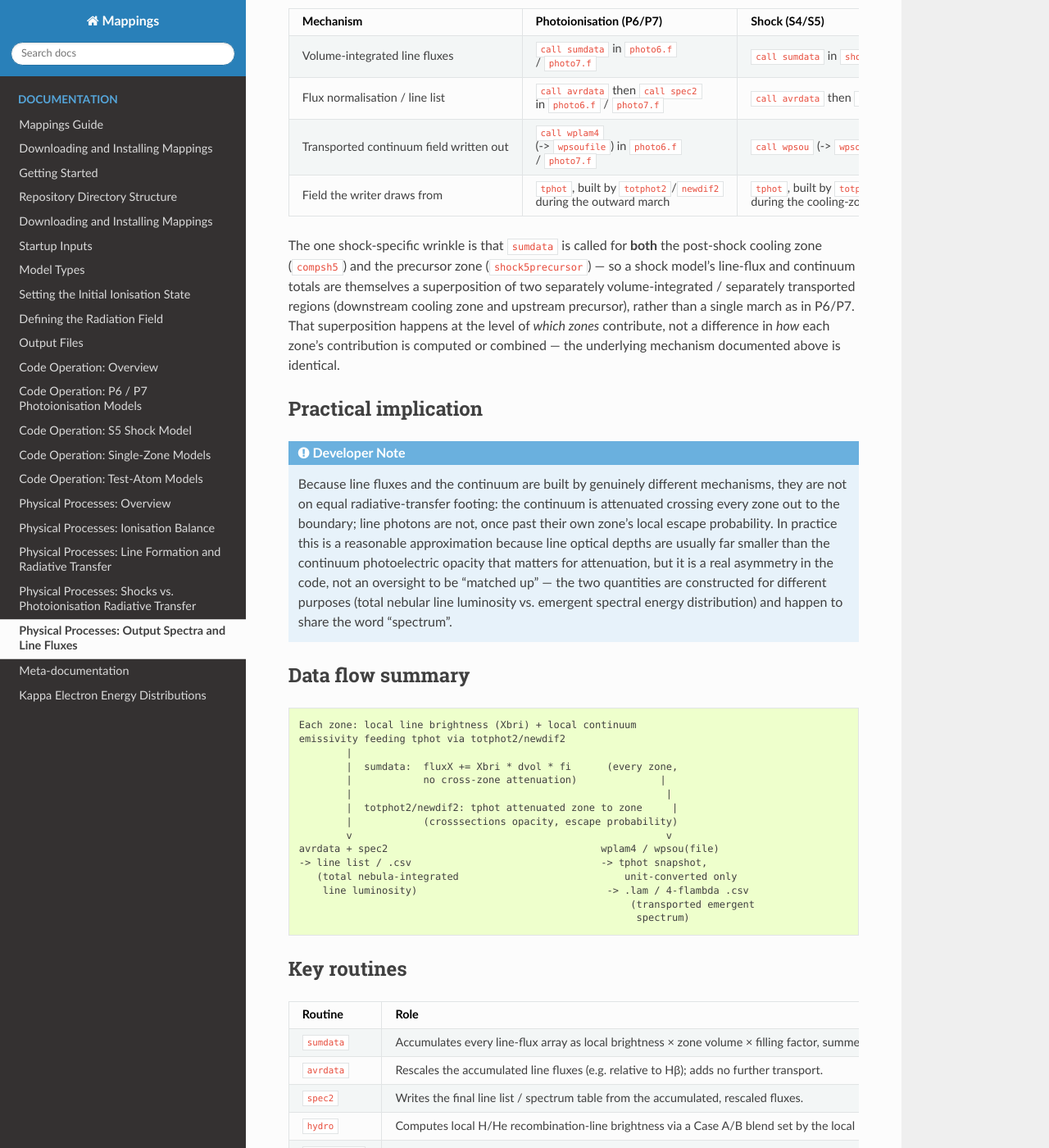
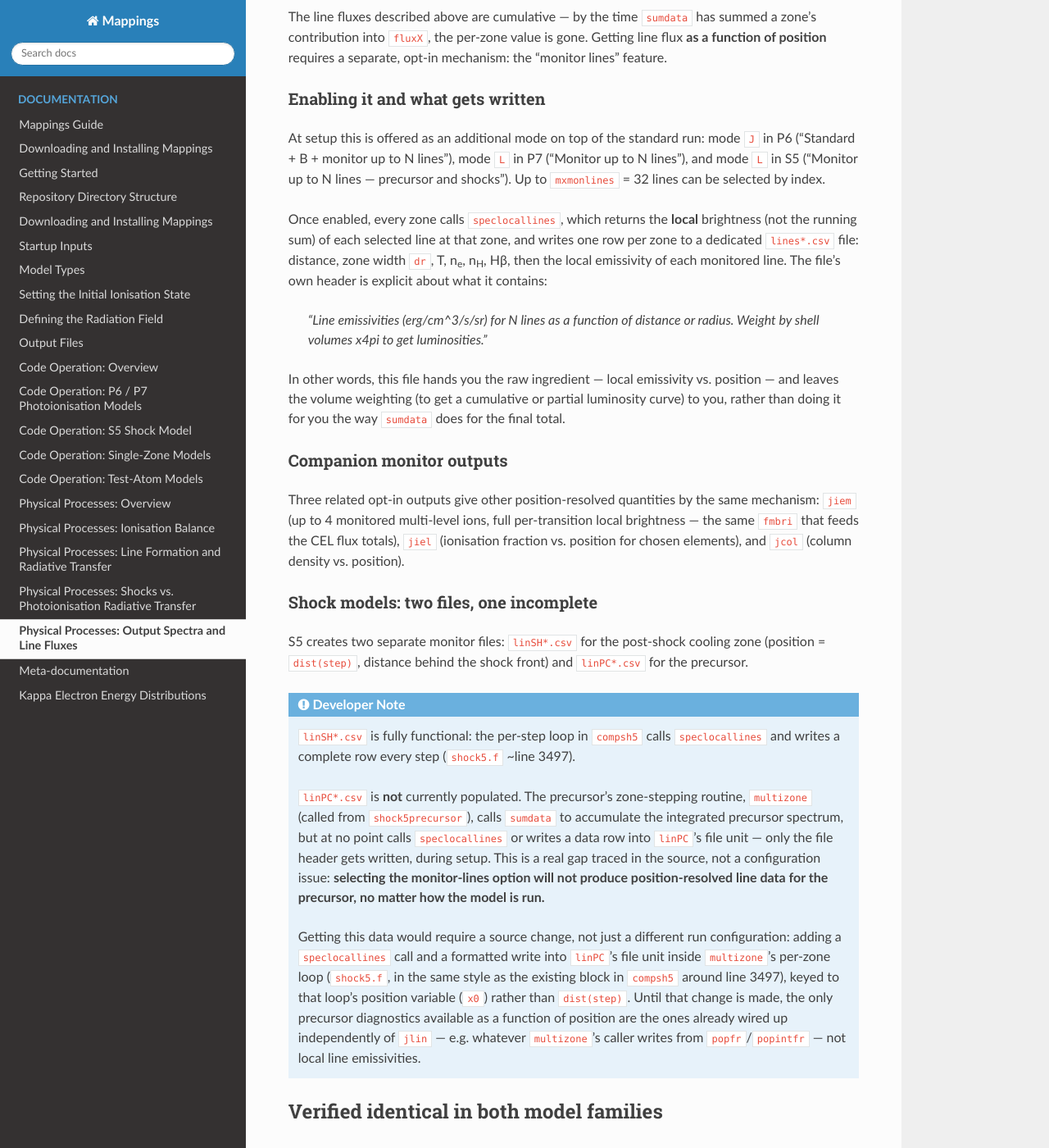
Before and after one commit to Jinyifei/MAPPINGS, a Sphinx documentation site: the page built from docs/sphinx/source/physics_output_spectra.rst, in a window 1280 px wide and 1400 px high, scrolled down 2586 px. Shown: the whole window at 82% size. Built offline with Sphinx 7.4.7 and the Read the Docs theme 3.1.0, drawn with Linux system fonts in a browser that asks for light colours; some of the changed text lies outside the part shown.

Commit message:
Document the position-resolved line-monitor output and a precursor gap
Adds a section on how to get line flux as a function of position: the
opt-in "monitor lines" feature (speclocallines, mxmonlines=32, the
lines*.csv / linSH*.csv / linPC*.csv outputs), plus the companion
monitor outputs for multi-level ions, ionisation fraction, and column
density.

Traced the S5 precursor path specifically: compsh5 populates
linSH*.csv every step via speclocallines, but multizone (called from
shock5precursor) only calls sumdata for the integrated total and never
calls speclocallines, so linPC*.csv only gets its header written. No
run configuration produces precursor line-vs-position data as the code
stands; getting it requires a source change (adding a speclocallines
call plus a write inside multizone per-zone loop), flagged as a
Developer Note rather than a documentation todo.

Co-Authored-By: Claude Sonnet 5 <noreply@anthropic.com>

```diff
--- a/docs/sphinx/source/physics_output_spectra.rst
+++ b/docs/sphinx/source/physics_output_spectra.rst
@@ -121,6 +121,84 @@ outward-propagating diffuse field at the point the field array was
 captured — unlike the line fluxes, which never pass through that
 zone-to-zone attenuation step at all.
 
+----------------------------------------------------------
+Position-resolved output: the line-monitor feature
+----------------------------------------------------------
+
+The line fluxes described above are cumulative — by the time
+``sumdata`` has summed a zone's contribution into ``fluxX``, the
+per-zone value is gone. Getting line flux **as a function of
+position** requires a separate, opt-in mechanism: the "monitor lines"
+feature.
+
+Enabling it and what gets written
+====================================
+
+At setup this is offered as an additional mode on top of the standard
+run: mode ``J`` in P6 ("Standard + B + monitor up to N lines"), mode
+``L`` in P7 ("Monitor up to N lines"), and mode ``L`` in S5 ("Monitor
+up to N lines — precursor and shocks"). Up to ``mxmonlines`` = 32
+lines can be selected by index.
+
+Once enabled, every zone calls ``speclocallines``, which returns the
+**local** brightness (not the running sum) of each selected line at
+that zone, and writes one row per zone to a dedicated ``lines*.csv``
+file: distance, zone width ``dr``, T, n\ :sub:`e`, n\ :sub:`H`, Hβ,
+then the local emissivity of each monitored line. The file's own
+header is explicit about what it contains:
+
+   *"Line emissivities (erg/cm^3/s/sr) for N lines as a function of
+   distance or radius. Weight by shell volumes x4pi to get
+   luminosities."*
+
+In other words, this file hands you the raw ingredient — local
+emissivity vs. position — and leaves the volume weighting (to get a
+cumulative or partial luminosity curve) to you, rather than doing it
+for you the way ``sumdata`` does for the final total.
+
+Companion monitor outputs
+============================
+
+Three related opt-in outputs give other position-resolved quantities
+by the same mechanism: ``jiem`` (up to 4 monitored multi-level ions,
+full per-transition local brightness — the same ``fmbri`` that feeds
+the CEL flux totals), ``jiel`` (ionisation fraction vs. position for
+chosen elements), and ``jcol`` (column density vs. position).
+
+Shock models: two files, one incomplete
+==========================================
+
+S5 creates two separate monitor files: ``linSH*.csv`` for the
+post-shock cooling zone (position = ``dist(step)``, distance behind
+the shock front) and ``linPC*.csv`` for the precursor.
+
+.. admonition :: Developer Note
+
+   ``linSH*.csv`` is fully functional: the per-step loop in
+   ``compsh5`` calls ``speclocallines`` and writes a complete row
+   every step (``shock5.f`` ~line 3497).
+
+   ``linPC*.csv`` is **not** currently populated. The precursor's
+   zone-stepping routine, ``multizone`` (called from
+   ``shock5precursor``), calls ``sumdata`` to accumulate the
+   integrated precursor spectrum, but at no point calls
+   ``speclocallines`` or writes a data row into ``linPC``'s file unit
+   — only the file header gets written, during setup. This is a real
+   gap traced in the source, not a configuration issue: **selecting
+   the monitor-lines option will not produce position-resolved line
+   data for the precursor, no matter how the model is run.**
+
+   Getting this data would require a source change, not just a
+   different run configuration: adding a ``speclocallines`` call and
+   a formatted write into ``linPC``'s file unit inside ``multizone``'s
+   per-zone loop (``shock5.f``, in the same style as the existing
+   block in ``compsh5`` around line 3497), keyed to that loop's
+   position variable (``x0``) rather than ``dist(step)``. Until that
+   change is made, the only precursor diagnostics available as a
+   function of position are the ones already wired up independently
+   of ``jlin`` — e.g. whatever ``multizone``'s caller writes from
+   ``popfr``/``popintfr`` — not local line emissivities.
+
 -------------------------------------------------
 Verified identical in both model families
 -------------------------------------------------
@@ -240,9 +318,11 @@ Key routines
      - Write the continuum spectrum by unit-converting a snapshot of
        ``tphot`` (and its source/nebula-only/nebula-continuum
        variants). No summation over zones happens here.
+   * - ``speclocallines``
+     - Returns the local (not cumulative) brightness of each
+       user-selected monitored line at the current zone; the source of
+       the position-resolved ``lines*.csv`` / ``linSH*.csv`` output.
 
 .. todo :: Trace the exact normalisation applied at output (per-unit
    area at a reference distance vs. total luminosity vs. relative to
-   Hβ = 100) for each output file type, and document how the
-   precursor and post-shock contributions are combined for the S5
-   line list.
+   Hβ = 100) for each output file type.
```
